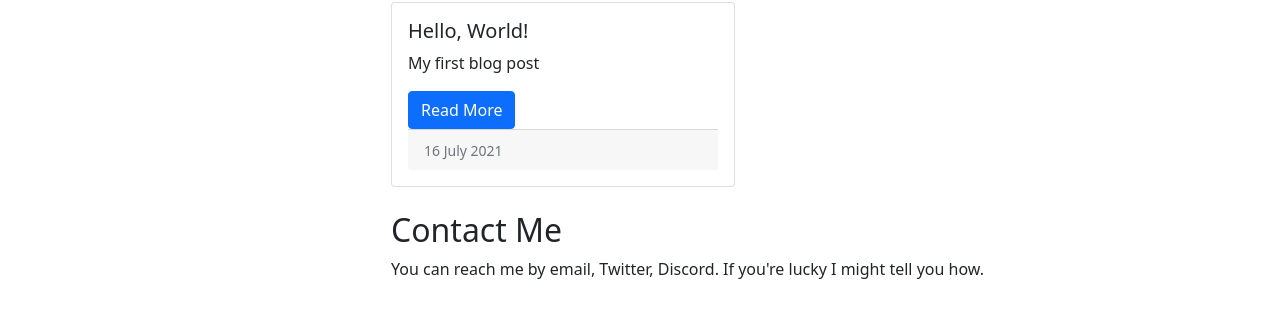
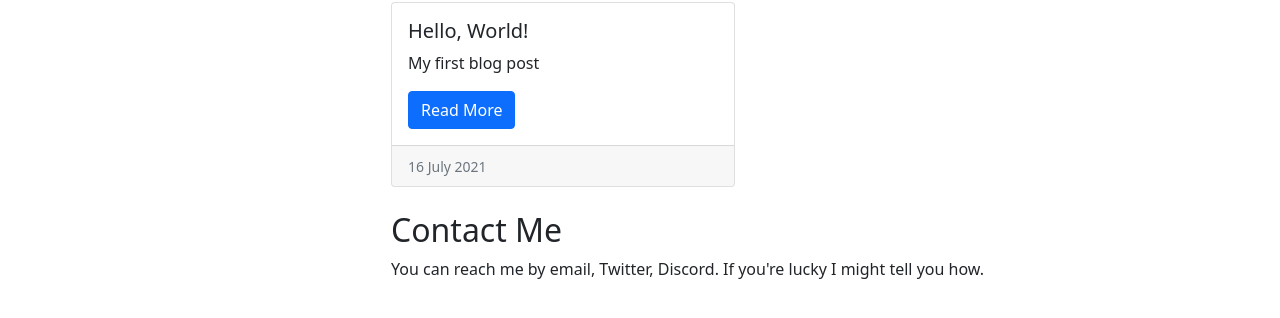
Before and after one commit to hcuk94/henry-personal-website, a Jekyll site: the page built from index.html, in a window 1280 px wide and 900 px high, scrolled down 1030 px. Shown: the part 579-897 px from the top of the window. Built offline with Jekyll 4.4.1, drawn with Linux system fonts in a browser that asks for light colours.

Commit message:
fixed card footer

```diff
--- a/_includes/blog_cards.html
+++ b/_includes/blog_cards.html
@@ -6,8 +6,8 @@
           <h5 class="card-title"><a href="{{ site.baseurl }}{{ post.url }}" class="text-reset text-decoration-none">{{ post.title }}</a></h5>
           <p class="card-text">{{ post.excerpt }}</p>
           <a href="{{ site.baseurl }}{{ post.url }}" class="btn btn-primary">Read More</a>
-          <div class="card-footer"><small class="text-muted">{{ post.date | date: "%-d %B %Y"}}</small></div>
         </div>
+        <div class="card-footer"><small class="text-muted">{{ post.date | date: "%-d %B %Y"}}</small></div>
       </div>
     </div>
     {% endfor %}
```
